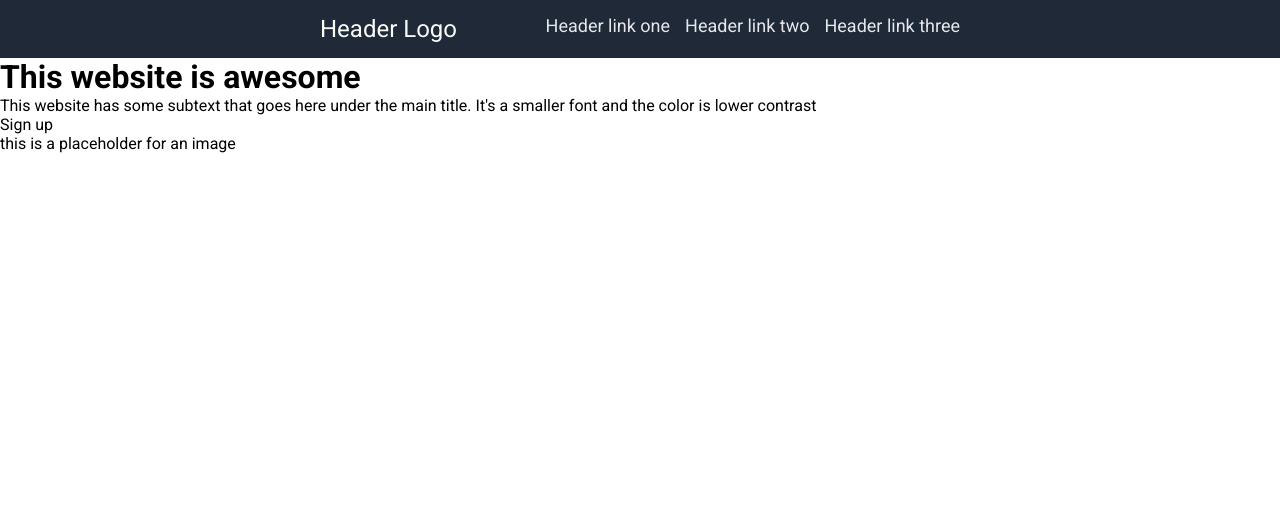
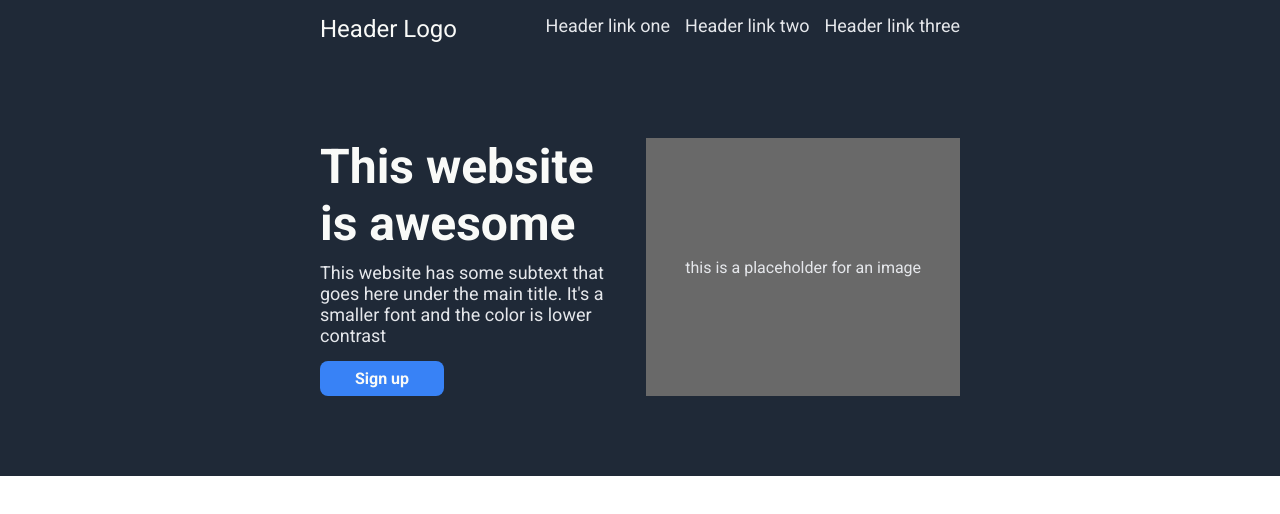
Before and after one commit to fuyuki1213/foundations-landing-page_TheOdinProject, a plain HTML site: page index.html in a window 1280 px wide. Drawn offline with Linux system fonts and the light colour scheme.

Commit message:
Add css styles for main block

```diff
--- a/style.css
+++ b/style.css
@@ -2,11 +2,10 @@
 * {
     padding: 0;
     margin: 0;
-    font-family: 'Roboto', sans-serif;
 }
 
 body {
-    font-family: Roboto, sans-serif;
+    font-family: 'Roboto', sans-serif;
 }
 
 ul {
@@ -32,3 +31,50 @@ header {
     font-size: 24px;
     color: #F9FAF8;
 }
+
+.main-block {
+    display: flex;
+    padding: 80px 25%;
+    background-color: #1F2937;
+    gap: 2%;
+
+}
+
+.main-left{
+    display: flex;
+    flex-direction: column;
+    gap: 10px;
+    max-width: 49%;
+}
+
+h1 {
+    font-size: 48px;
+    font-weight: 700;
+    color: #F9FAF8;
+}
+
+.button-link {
+    padding: 8px 12px;
+    border-radius: 8px;
+    background-color: #3882F6;
+    width: 100px;
+    text-align: center;
+    color: #F9FAF8;
+    font-weight: 700;
+    margin-top: 5px;
+
+}
+
+.image-placeholder {
+ width: 49%;
+ background-color: #696969;
+ color: #E5E7EB;
+ display: flex;
+ justify-content: center;
+ align-items: center;
+}
+
+.secondary-text {
+    font-size: 18px;
+    color: #E5E7EB;
+}
```
